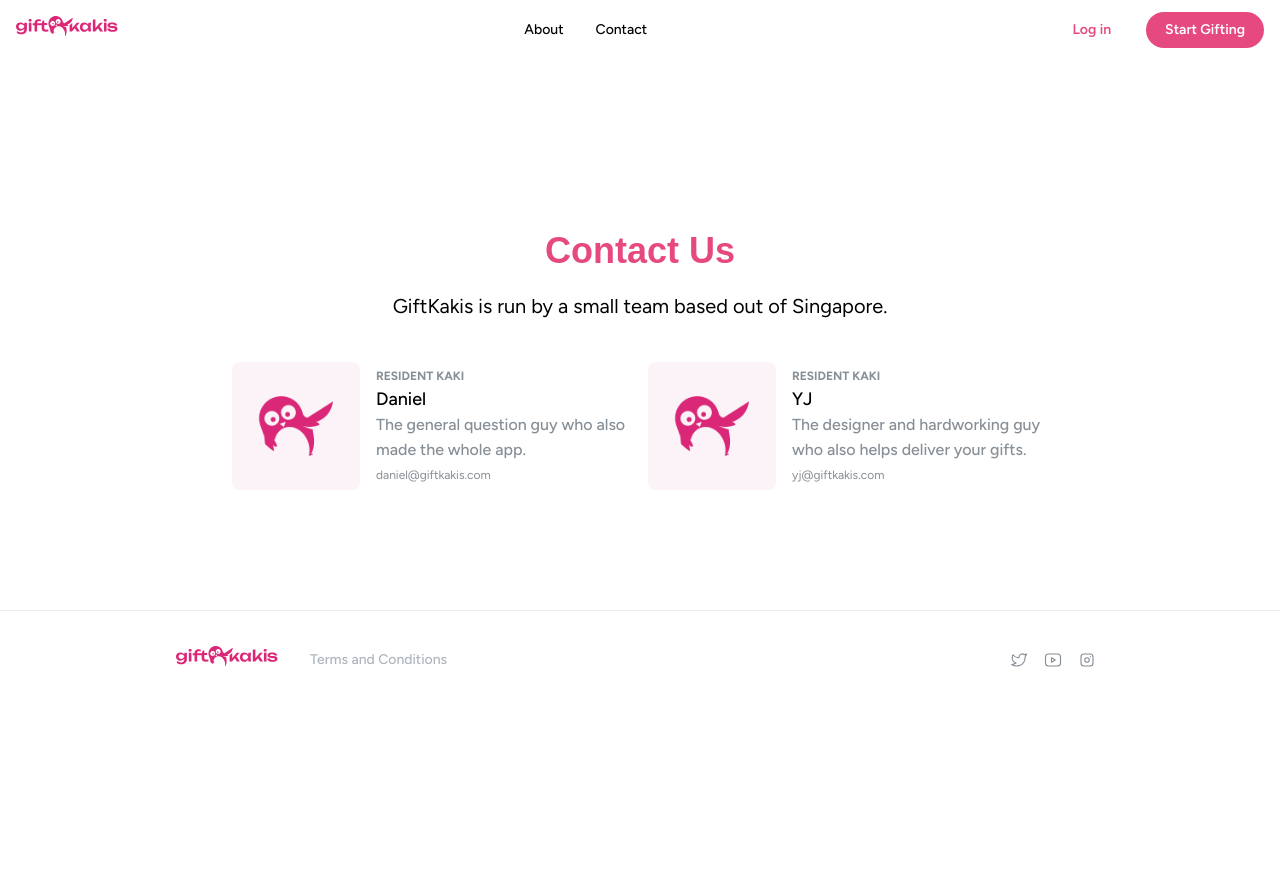
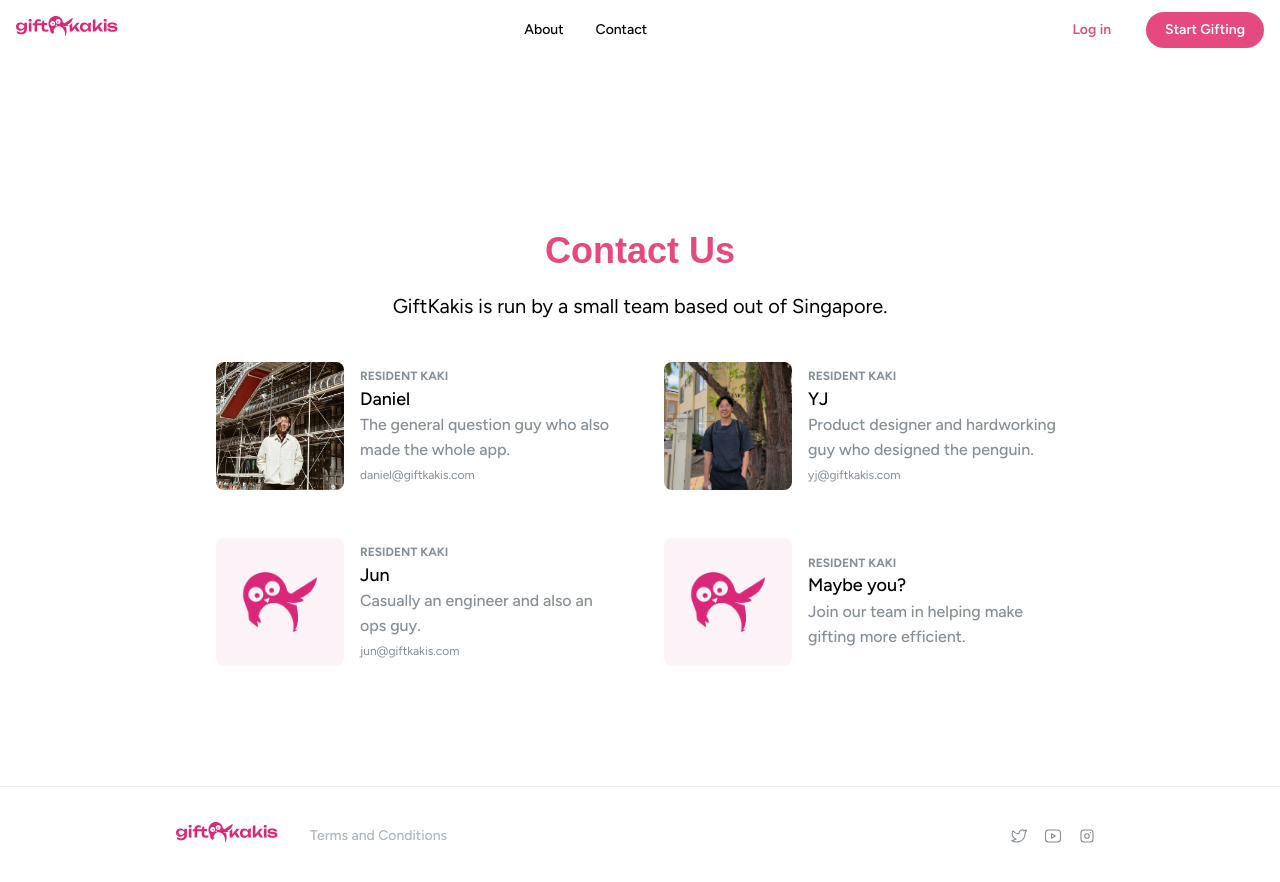
Before and after one commit to movemotiongraphics/giftkaki-website, a Next.js app: page /contact in a window 1280 px wide. Shown: the top 882 px of the page. Before the commit the page ends 800 px from the top, so only its background shows below. Built offline with nearby package versions, Linux system fonts and the light colour scheme; a web font is replaced by a local one.

Commit message:
contact page

```diff
--- a/pages/contact.tsx
+++ b/pages/contact.tsx
@@ -7,6 +7,8 @@ import { Footer } from '../components/Footer/Footer';
 import { IconAt, IconPhoneCall } from '@tabler/icons-react';
 
 import ProfPic from '../../public/KakiProfpic.png';
+import Dan from '../../public/Dan.jpg';
+import YJ from '../../public/yj.jpg';
 
 export default function Contact() {
   return (
@@ -29,11 +31,11 @@ export default function Contact() {
             </Group>
         </Stack>
 
-        <Group justify='center' mt={24}>
+        <Group justify='center' gap={48} mt={24}>
               <div>
                 <Group wrap="nowrap" maw={400}>
                 <Avatar
-                  src="/KakiProfpic.png"
+                  src='/Dan.jpg'
                   size={128}
                   radius="md"
                 />
@@ -62,7 +64,7 @@ export default function Contact() {
               <div>
                 <Group wrap="nowrap" maw={400}>
                 <Avatar
-                  src="/KakiProfpic.png"
+                  src='/yj.jpg'
                   size={128}
                   radius="md"
                 />
@@ -76,7 +78,7 @@ export default function Contact() {
                     </Text>
 
                     <Text content="left" fz="md" c="gray" fw={500}>
-                      The designer and hardworking guy who also helps deliver your gifts.
+                      Product designer and hardworking guy who designed the penguin.
                     </Text>
 
                     <Group wrap="nowrap" gap={4} mt={3}>
@@ -87,6 +89,60 @@ export default function Contact() {
                   </Stack>
                 </Group>
               </div>
+
+              <div>
+                <Group wrap="nowrap" maw={400}>
+                <Avatar
+                  src="/KakiProfpic.png"
+                  size={128}
+                  radius="md"
+                />
+                  <Stack gap={0} align="flex-start" content="left">
+                    <Text fz="xs" tt="uppercase" fw={700} c="dimmed">
+                      Resident Kaki
+                    </Text>
+
+                    <Text content="left" fz="lg" fw={500}>
+                      Jun
+                    </Text>
+
+                    <Text content="left" fz="md" c="gray" fw={500}>
+                      Casually an engineer and also an ops guy.
+                    </Text>
+
+                    <Group wrap="nowrap" gap={4} mt={3}>
+                      <Text fz="xs" c="dimmed">
+                        jun@giftkakis.com
+                      </Text>
+                    </Group>
+                  </Stack>
+                </Group>
+              </div>
+
+              <div>
+                <Group wrap="nowrap" maw={400}>
+                <Avatar
+                  src="/KakiProfpic.png"
+                  size={128}
+                  radius="md"
+                />
+                  <Stack gap={0} align="flex-start" content="left">
+                    <Text fz="xs" tt="uppercase" fw={700} c="dimmed">
+                      Resident Kaki
+                    </Text>
+
+                    <Text content="left" fz="lg" fw={500}>
+                      Maybe you?
+                    </Text>
+
+                    <Text content="left" fz="md" c="gray" fw={500}>
+                      Join our team in helping make gifting more efficient.
+                    </Text>
+
+                  </Stack>
+                </Group>
+              </div>
+
             </Group>
         </Stack>
       </Container>
```
Also changed, not shown: public/dan.jpg (added), public/yj.jpg (added).
